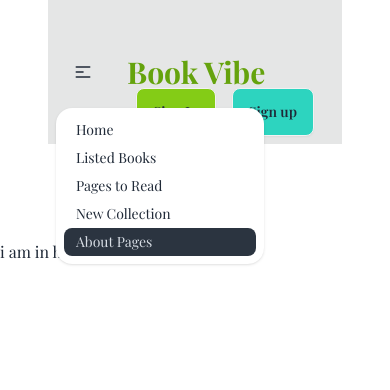
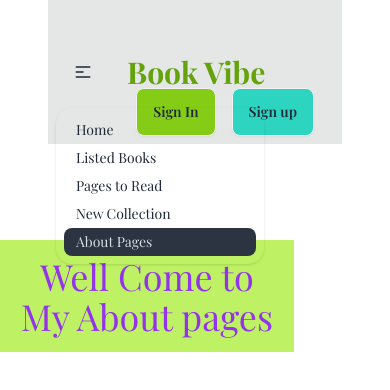
Before and after one commit to Abusayem99133/my-books-library, a React (Vite) app: page /about in a window 390 px wide. Both pictures are taken after a click on the button 83 px from the left and 72 px from the top of the page. Shown: the top 390 px of the page. Built offline with nearby package versions, Linux system fonts and the light colour scheme; a web font is replaced by a local one.

Commit message:
mobile responsive work

```diff
--- a/src/Components/AboutPages.jsx
+++ b/src/Components/AboutPages.jsx
@@ -1,7 +1,9 @@
 const AboutPages = () => {
   return (
     <div>
-      <h1>i am in here about pages</h1>
+      <h1 className="text-4xl text-center text-purple-600 bg-lime-300 items-center p-4 mx-auto">
+        Well Come to My About pages
+      </h1>
     </div>
   );
 };
--- a/src/Components/Routes/Navbar.jsx
+++ b/src/Components/Routes/Navbar.jsx
@@ -23,7 +23,7 @@ const Navbar = () => {
           </div>
           <ul
             tabIndex={0}
-            className="menu menu-sm dropdown-content mt-3 z-[1] p-2 shadow bg-base-100 rounded-box w-52"
+            className="menu menu-sm dropdown-content mt-3 z-[1] p-2 shadow bg-base-50 rounded-box w-52"
           >
             <li>
               <NavLink to="/">Home</NavLink>
@@ -110,7 +110,7 @@ const Navbar = () => {
           </li>
         </ul>
       </div>
-      <div className="mt-20 -ml-5 md:ml-0 md:mt-0 navbar-end space-x-4">
+      <div className="mt-20 -ml-5  md:ml-0 md:mt-0  navbar-end space-x-4">
         <a className="btn bg-lime-500">Sign In</a>
         <a className="btn bg-teal-400">Sign up</a>
       </div>
--- a/src/Pages/BooksDetails.jsx
+++ b/src/Pages/BooksDetails.jsx
@@ -23,18 +23,13 @@ const BooksDetails = () => {
     totalPages,
     yearOfPublishing,
   } = bDetails;
-  // console.log(bDetails);
 
   const handleReadBook = () => {
     saveBookToLocalStorage(idInt);
-    // toast.success(" Read this Book.....!");
-
-    // toast.warning("Already Read this Book...!");
   };
 
   const handleWishlistBook = () => {
     saveWishToLocalStorage(idInt);
-    // toast.warning("Already read this Book ");
   };
   return (
     <div>
```
